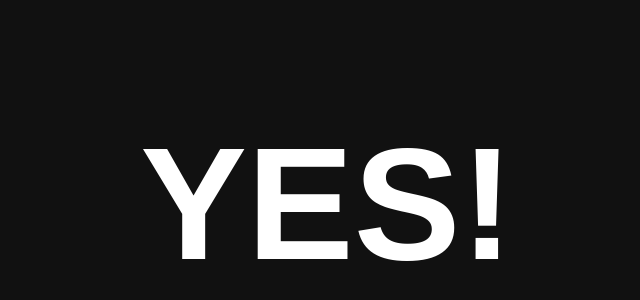
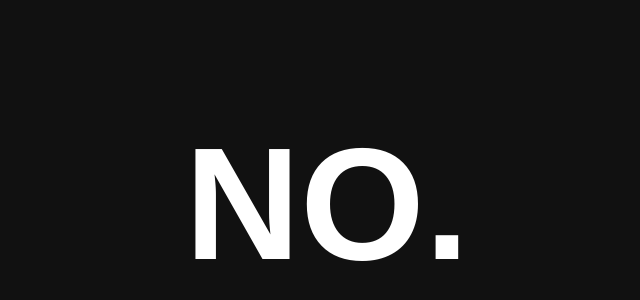
Before and after one commit to jgarber623/isit.blackfriday, a plain HTML site: page index.html in a window 1280 px wide. Shown: the part 196-496 px from the top of the page, without its empty margins (313-953 px from the left). Drawn offline with Linux system fonts and the light colour scheme.

Commit message:
Until next year...

```diff
--- a/index.html
+++ b/index.html
@@ -44,7 +44,7 @@
 </head>
 <body>
 
-	<p>Yes!</p>
+	<p>No.</p>
 
 	<script>
 		(function(i,s,o,g,r,a,m) {
```
